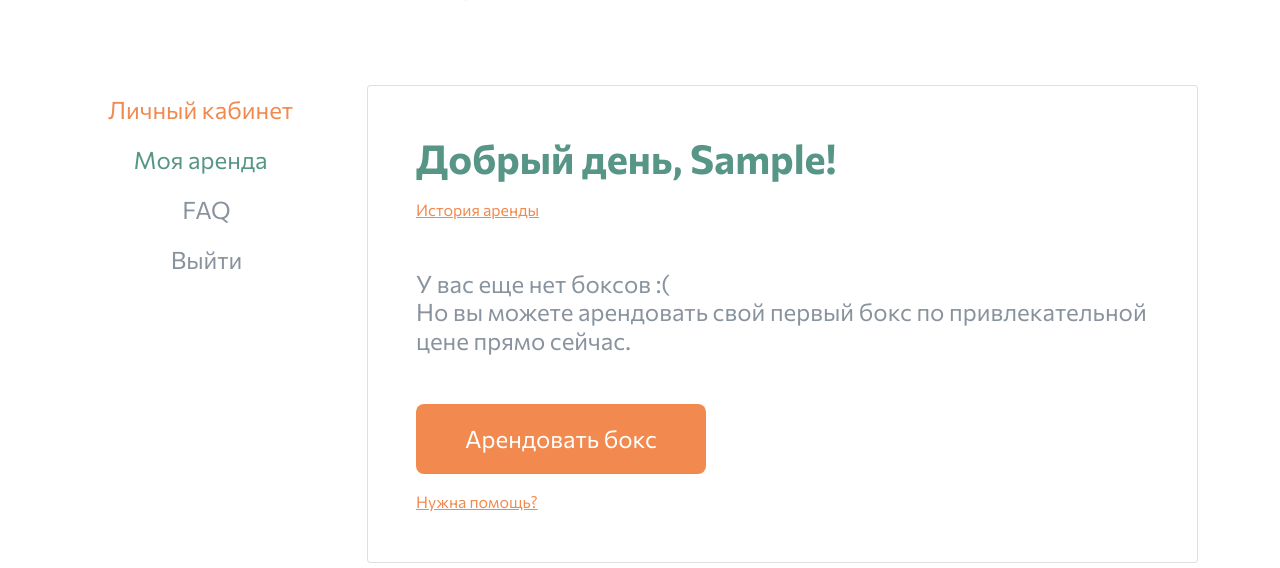
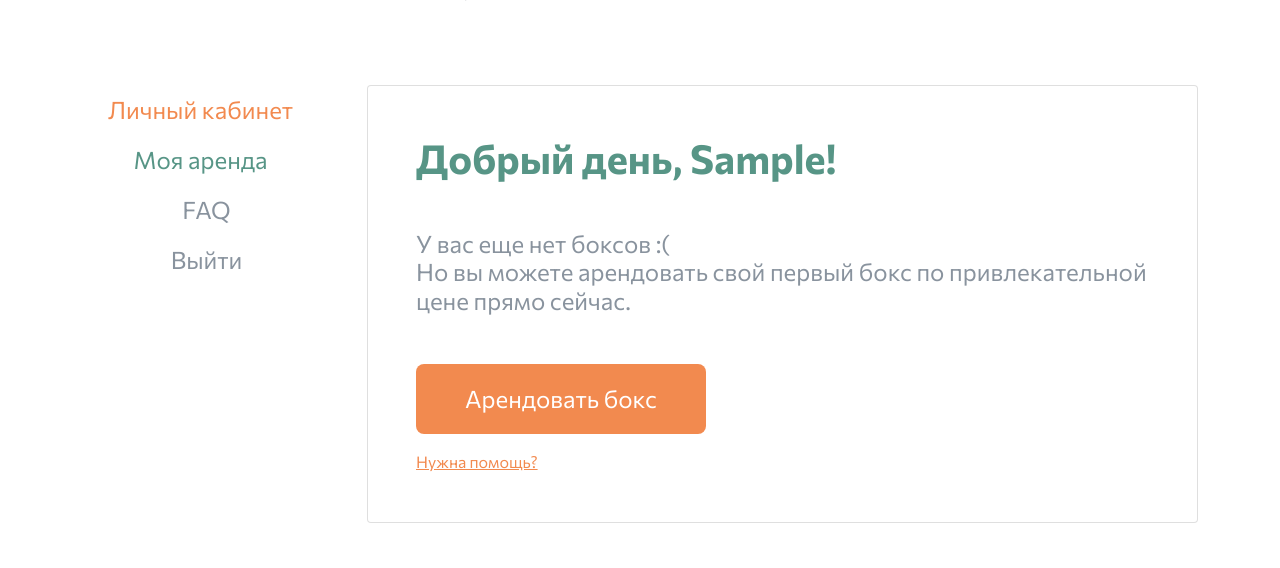
Before and after one commit to mavel-x/SelfStorage, a Django app: page /account/ in a window 1280 px wide, after a click on "Моя аренда". Shown: the part 101-669 px from the top of the page. Run offline with Django 4.2, Linux system fonts and the light colour scheme; the visitor is signed in with stand-in values (Sample User, id 1); data that the repository does not hold is empty; parts of the project's set-up code (start-up, migrations or seed data) failed here and were passed over; some libraries are stand-ins or nearby versions.

Commit message:
hide history button

```diff
--- a/templates/my-rent.html
+++ b/templates/my-rent.html
@@ -76,7 +76,7 @@
 				<div class="tab-pane fade" id="Rent" role="tabpanel" aria-labelledby="Rent-tab">
 					<h1 class="fw-bold SelfStorage_green mb-3">Добрый день, {{ user.first_name }}!</h1>
           <p>
-					  <a href="#" class="SelfStorage_orange">История аренды</a>
+					  <a href="#" class="SelfStorage_orange" hidden>История аренды</a>
           </p>
 
           {% for booking in bookings %}
```
